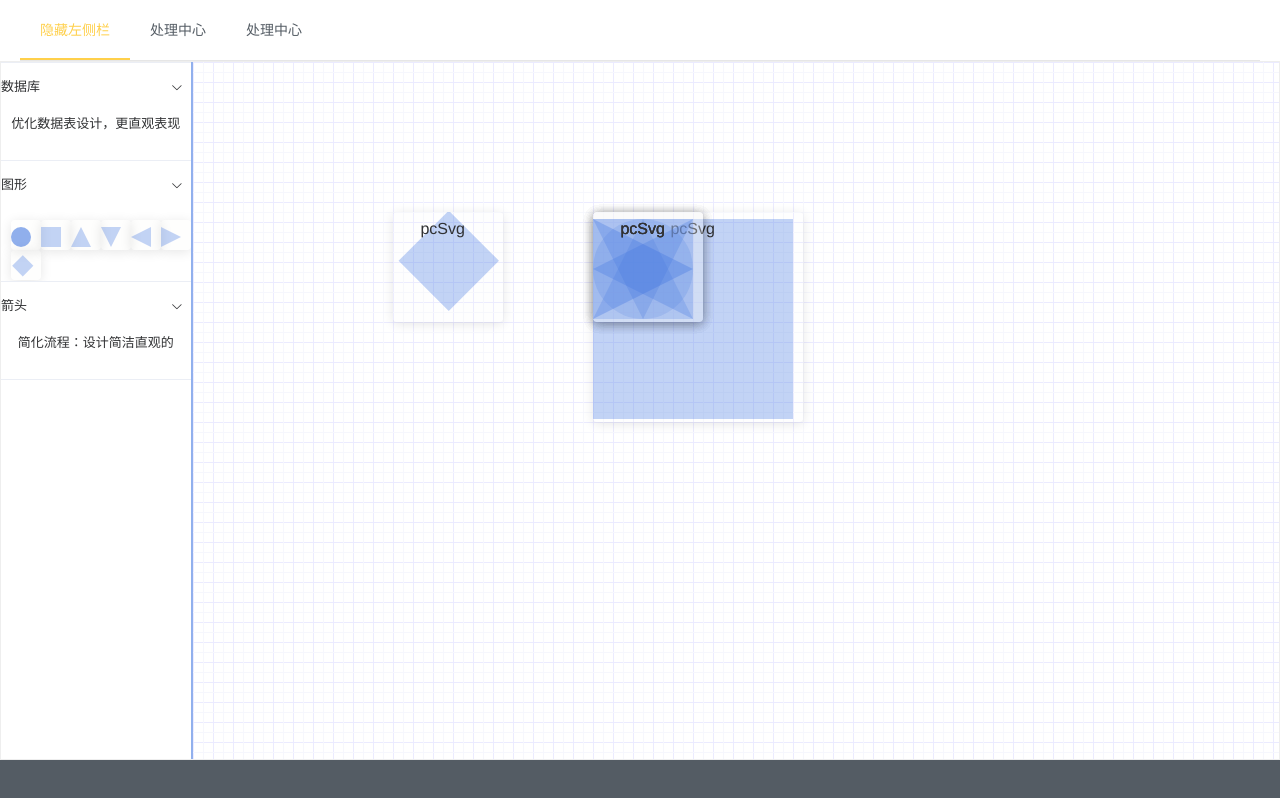
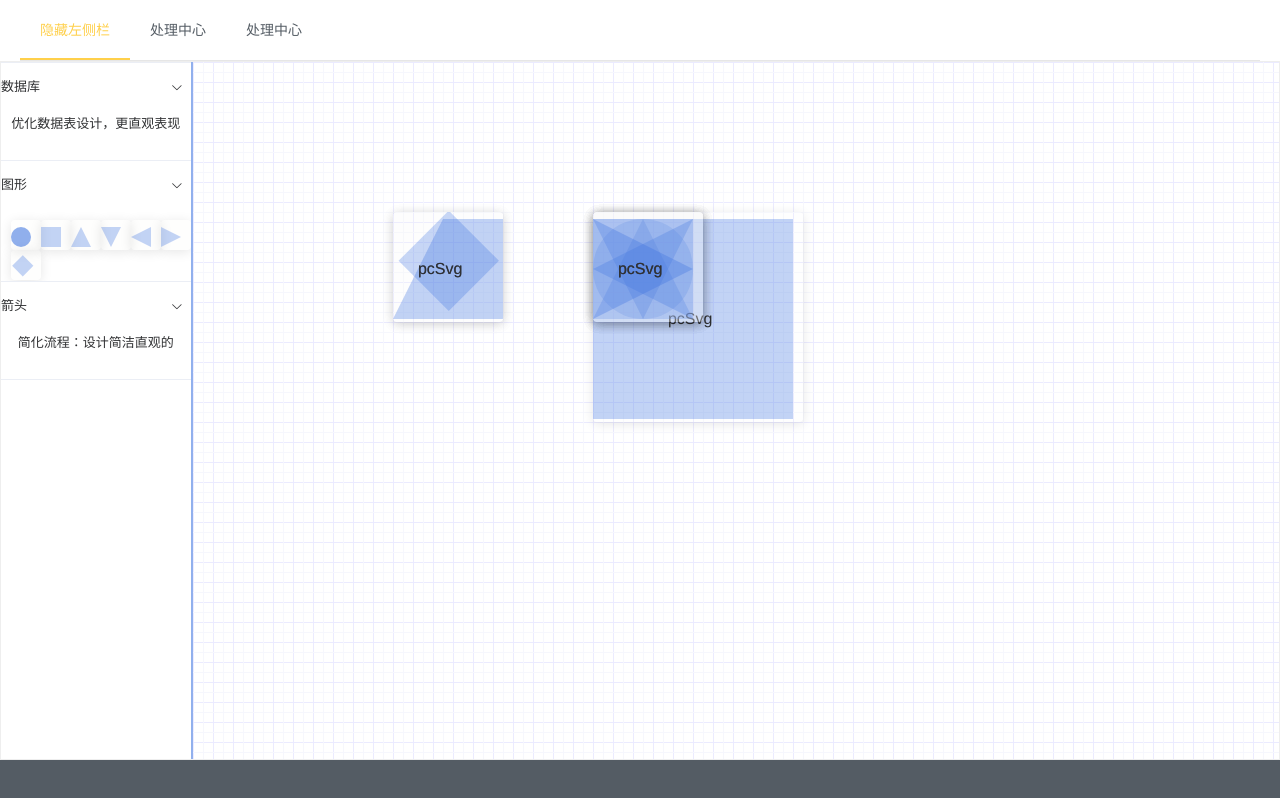
Before and after one commit to pucong/pc-svg, a Vue app: page /#/ in a window 1280 px wide. Built offline with nearby package versions, Linux system fonts and the light colour scheme.

Commit message:
新增梯形、修改内容文字为居中

```diff
--- a/src/components/common/innerFont.vue
+++ b/src/components/common/innerFont.vue
@@ -67,12 +67,13 @@
         },
         spanStyleObject: { // 内容span样式
           display: 'block',
-          width: this.pcWidth + 'px',
-          height: this.pcHeight + 'px',
+//          width: this.pcWidth + 'px',
+//          height: this.pcHeight + 'px',
           'white-space': 'pre-wrap',
           'word-wrap': 'break-word ',
-          'overflow': 'hidden',
-          'word-break': 'normal'
+//          'overflow': 'hidden',
+          'word-break': 'normal',
+          width: this.pcWidth - 5 + 'px'
         },
         fontSize: 10, // 所有字体大小
         inputModel: { // 输入框属性
--- a/src/components/common/innerSvg.vue
+++ b/src/components/common/innerSvg.vue
@@ -8,6 +8,7 @@
     <lTriangle  :pc-height='pcHeight' :pc-width='pcWidth' :inner-color='innerColor' v-if="type=='lTriangle'"></lTriangle>
     <rTriangle  :pc-height='pcHeight' :pc-width='pcWidth' :inner-color='innerColor' v-if="type=='rTriangle'"></rTriangle>
     <pcDiamond  :pc-height='pcHeight' :pc-width='pcWidth' :inner-color='innerColor' v-if="type=='diamond'"></pcDiamond>
+    <pcTrapezium  :pc-height='pcHeight' :pc-width='pcWidth' :inner-color='innerColor' v-if="type=='trapezium'"></pcTrapezium>
     <!--这是中间的字-->
     <inner-font :pc-height='pcHeight' :shw-inner-font="shwInnerFont" :cardId='cardId' :input-font="inputFont" :pc-width='pcWidth' :absolute='absolute'></inner-font>
     <!--这是下面的字-->
@@ -24,6 +25,7 @@
   import lTriangle from '@/components/svg/lTriangle'
   import rTriangle from '@/components/svg/rTriangle'
   import pcDiamond from '@/components/svg/diamond'
+  import pcTrapezium from '@/components/svg/trapezium'
 
   export default {
     name: 'inner-svg',
@@ -86,6 +88,7 @@
       lTriangle,
       rTriangle,
       pcDiamond,
+      pcTrapezium,
       footerFont
     },
     data () {
--- a/src/components/main.vue
+++ b/src/components/main.vue
@@ -7,6 +7,7 @@
     <pcSvg type="lTriangle" inner-color="rgba(53, 109, 222, 0.3)" :left="400" :top="150" :pc-width="100" :pc-height="100" footer-font="pcSvg" input-font="pcSvg" absolute></pcSvg>
     <pcSvg type="rTriangle" inner-color="rgba(53, 109, 222, 0.3)" :left="400" :top="150" :pc-width="100" :pc-height="100" footer-font="pcSvg" input-font="pcSvg" absolute></pcSvg>
     <pcSvg type="diamond"   inner-color="rgba(53, 109, 222, 0.3)" :left="200" :top="150" :pc-width="100" :pc-height="100" footer-font="pcSvg" input-font="pcSvg" absolute></pcSvg>
+    <pcSvg type="trapezium"   inner-color="rgba(53, 109, 222, 0.3)" :left="200" :top="150" :pc-width="100" :pc-height="100" footer-font="pcSvg" input-font="pcSvg" absolute></pcSvg>
   </div>
 </template>
 <script>
--- /dev/null
+++ b/src/components/svg/trapezium.vue
@@ -0,0 +1,37 @@
+<!--这是梯形-->
+<template>
+    <div v-bind:style='innerStyleObject'>
+
+    </div>
+</template>
+<script>
+  export default {
+    name: 'diamond',
+    props: {
+      pcWidth: { // 宽度
+        type: Number,
+        default: 40
+      },
+      pcHeight: { // 高度
+        type: Number,
+        default: 40
+      },
+      innerColor: { // 内部颜色
+        type: String,
+        default: ''
+      }
+    },
+    data () {
+      return {
+        innerStyleObject: { // 内部样式
+          position: 'absolute',
+          width: this.pcWidth + 'px',
+          height: '0',
+          'border-bottom': this.pcWidth + 'px solid ' + this.innerColor,
+          'border-left': this.pcHeight / 2 + 'px solid transparent',
+          'border-right': this.pcHeight / 2 + 'px solid transparent'
+        }
+      }
+    }
+  }
+</script>
```
